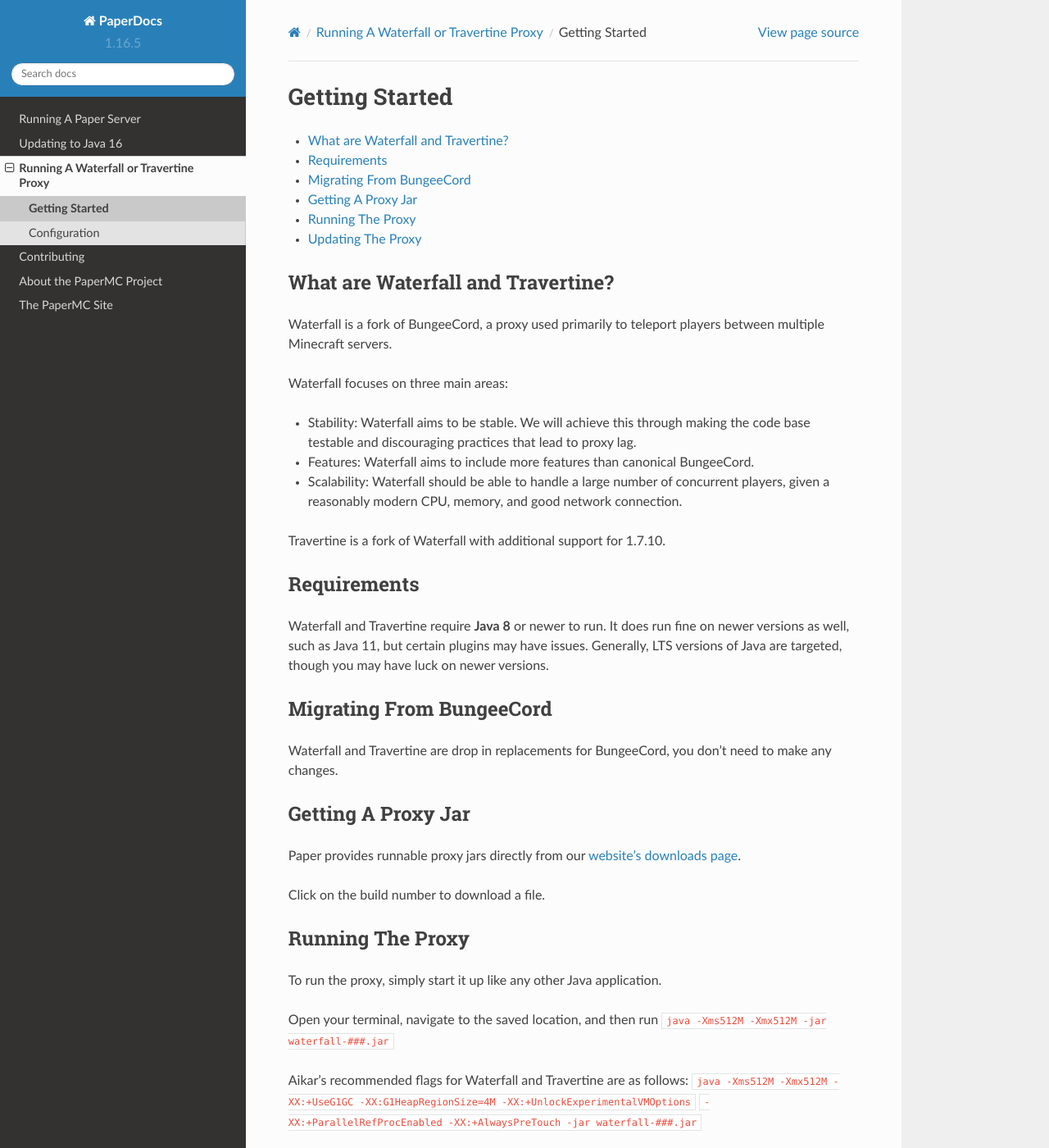
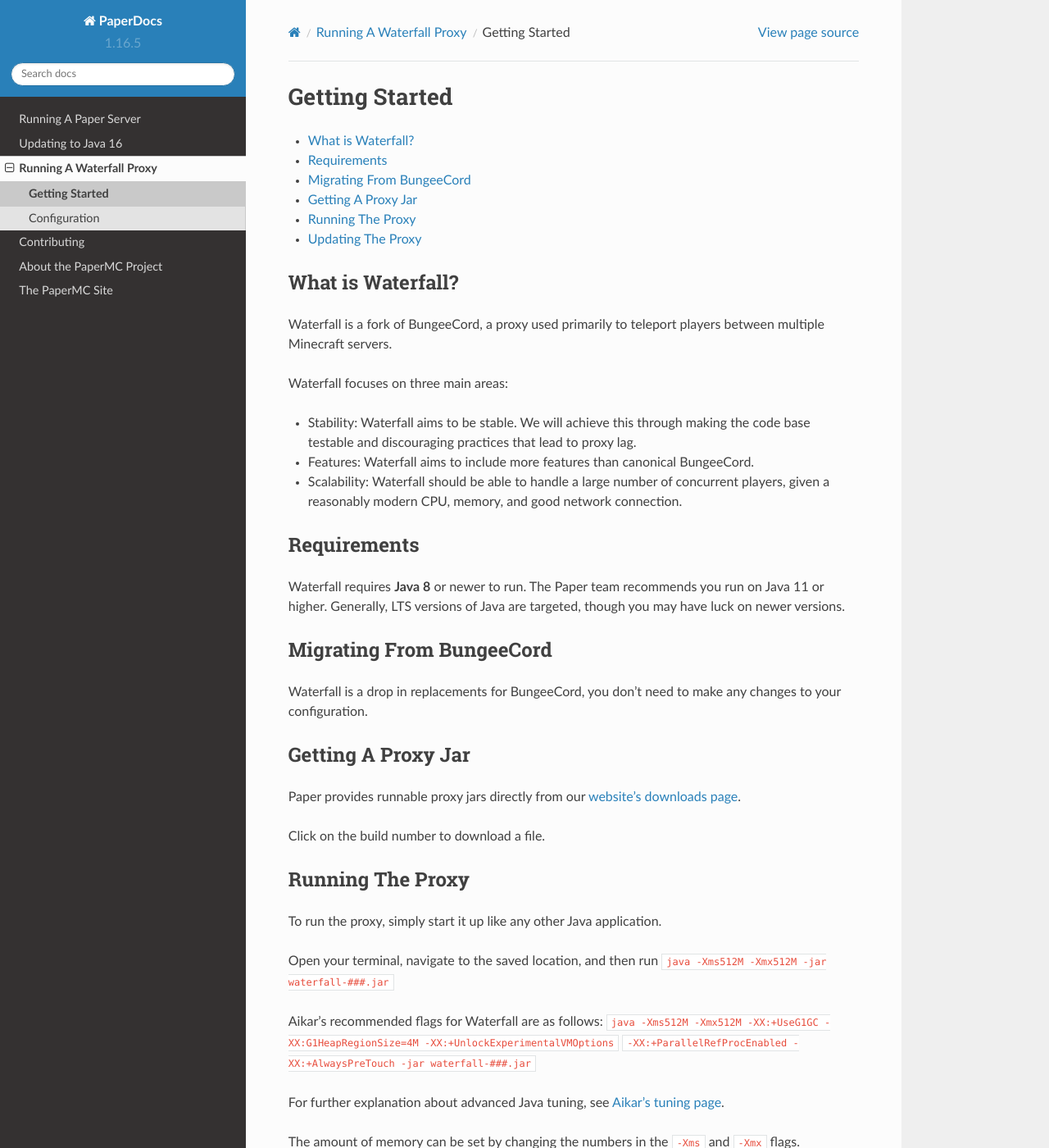
Before and after one commit to PaperMC/PaperDocs, a Sphinx documentation site: the page built from source/waterfall/getting-started.rst, in a window 1280 px wide and 1400 px high. Shown: the whole window at 82% size. Built offline with Sphinx 7.4.7 and the Read the Docs theme 2.0.0, drawn with Linux system fonts in a browser that asks for light colours; pages that are not in the unit, such as notebooks, are missing from menus.

Commit message:
Remove Travertine

```diff
--- a/source/about/structure.rst
+++ b/source/about/structure.rst
@@ -8,8 +8,6 @@
 | `Paper <https://github.com/PaperMC/Paper>`_                       | Shared API & Server repository                        |
 +-------------------------------------------------------------------+-------------------------------------------------------+
 | `Waterfall <https://github.com/PaperMC/Waterfall>`_               | A principles fork of the Bungeecord software suite    |
-+-------------------------------------------------------------------+-------------------------------------------------------+
-| `Travertine <https://github.com/PaperMC/Travertine>`_             | An extended version of Waterfall with 1.7.10 support  |
 +-------------------------------------------------------------------+-------------------------------------------------------+
 | `PaperDocs <https://github.com/PaperMC/PaperDocs>`_               | All documentation for the project                     |
 +-------------------------------------------------------------------+-------------------------------------------------------+
--- a/source/index.rst
+++ b/source/index.rst
@@ -42,10 +42,10 @@
     server/index
     java-update/index
 
-Running A Waterfall or Travertine Proxy
+Running A Waterfall Proxy
 ~~~~~~~~~~~~~~~~~~~~~~~~~~~~~~~~~~~~~~~
 
-Running a Waterfall or Travertine proxy is also easy. This section will cover common tasks such as
+Running a Waterfall Proxy is also easy. This section will cover common tasks such as
 configuring it, maintaining plugins, and general best practices.
 
 .. toctree::
--- a/source/site/api.rst
+++ b/source/site/api.rst
@@ -24,8 +24,8 @@
 --------------------------------------
 To download the latest jar, simply connect to `<https://papermc.io/api/v1/paper/1.16.3/latest/download>`__
 
-If you're looking for Waterfall or Travertine, their name can be used in place
-of `paper` as either `waterfall` or `travertine`. Specific versions can also be
+If you're looking for Waterfall, it's name can be used by replacing
+`paper` with `waterfall`. Specific versions can also be
 used by replacing `1.16.4` with `1.12.2` or another version. For additional
 information about available endpoints, projects, and versions, please read
 further below.
@@ -93,7 +93,6 @@
 ------------
 - ``paper`` - The PaperMC server implementation
 - ``waterfall`` - The Waterfall server proxy
-- ``travertine`` - The Travertine proxy fork
 
 NOTE: The parent (``https://papermc.io/api/v1``) does not currently enumerate the
 available project names and will return a ``404 Not Found`` if accessed
--- a/source/waterfall/configuration.rst
+++ b/source/waterfall/configuration.rst
@@ -2,8 +2,8 @@
 Configuration
 =============
 
-This page details the various configuration settings exposed by Waterfall and Travertine.
-These settings can be found in waterfall.yml. Travertine has no custom configuration file.
+This page details the various configuration settings exposed by Waterfall.
+These settings can be found in waterfall.yml.
 
 If you want information on settings in BungeeCord's config.yml you should see
 its respective documentation pages.
--- a/source/waterfall/getting-started.rst
+++ b/source/waterfall/getting-started.rst
@@ -7,7 +7,7 @@
    :local:
 
 
-What are Waterfall and Travertine?
+What is Waterfall?
 ~~~~~~~~~~~~~~~~~~~~~~~~~~~~~~~~~~
 
 Waterfall is a fork of BungeeCord, a proxy used primarily to teleport players
@@ -21,19 +21,16 @@
 - Scalability: Waterfall should be able to handle a large number of concurrent
   players, given a reasonably modern CPU, memory, and good network connection.
 
-Travertine is a fork of Waterfall with additional support for 1.7.10.
-
 Requirements
 ~~~~~~~~~~~~
 
-Waterfall and Travertine require **Java 8** or newer to run. It does run fine
-on newer versions as well, such as Java 11, but certain plugins may have issues.
+Waterfall requires **Java 8** or newer to run. The Paper team recommends you run on Java 11 or higher.
 Generally, LTS versions of Java are targeted, though you may have luck on newer versions.
 
 Migrating From BungeeCord
 ~~~~~~~~~~~~~~~~~~~~~~~~~
 
-Waterfall and Travertine are drop in replacements for BungeeCord, you don't need to make any changes.
+Waterfall is a drop in replacements for BungeeCord, you don't need to make any changes to your configuration.
 
 Getting A Proxy Jar
 ~~~~~~~~~~~~~~~~~~~~~
@@ -50,7 +47,7 @@
 Open your terminal, navigate to the saved location, and then run
 ``java -Xms512M -Xmx512M -jar waterfall-###.jar``
 
-Aikar's recommended flags for Waterfall and Travertine are as follows:
+Aikar's recommended flags for Waterfall are as follows:
 ``java -Xms512M -Xmx512M -XX:+UseG1GC -XX:G1HeapRegionSize=4M -XX:+UnlockExperimentalVMOptions``
 ``-XX:+ParallelRefProcEnabled -XX:+AlwaysPreTouch -jar waterfall-###.jar``
 
--- a/source/waterfall/index.rst
+++ b/source/waterfall/index.rst
@@ -1,8 +1,8 @@
 =======================================
-Running A Waterfall or Travertine Proxy
+Running A Waterfall Proxy
 =======================================
 
-Running a Waterfall or Travertine proxy is easy.
+Running a Waterfall proxy is easy.
 
 Click the links below for more information.
 
```
